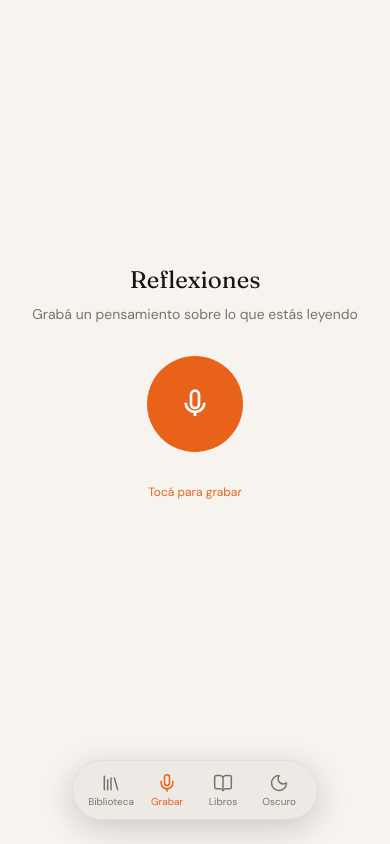
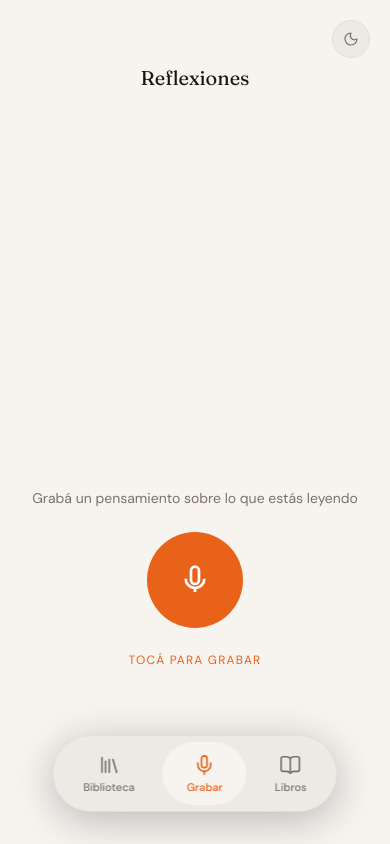
Before and after one commit to KazeVentum/personal-Memories, a Next.js app: page / in a window 390 px wide. Built offline with nearby package versions, Linux system fonts and the light colour scheme.

Commit message:
fix(mobile): thumb-zone layout, bigger pill nav, global theme toggle in top-right corner

```diff
--- a/src/app/layout.tsx
+++ b/src/app/layout.tsx
@@ -1,6 +1,7 @@
 import type { Metadata, Viewport } from "next";
 import { Fraunces, DM_Sans } from "next/font/google";
 import "./globals.css";
+import { GlobalUI } from "@/components/GlobalUI";
 
 const fraunces = Fraunces({
   subsets: ["latin"],
@@ -42,7 +43,10 @@ export const viewport: Viewport = {
 export default function RootLayout({ children }: { children: React.ReactNode }) {
   return (
     <html lang="es" className={`${fraunces.variable} ${dmSans.variable}`}>
-      <body>{children}</body>
+      <body>
+        <GlobalUI />
+        {children}
+      </body>
     </html>
   );
 }
--- a/src/app/login/page.tsx
+++ b/src/app/login/page.tsx
@@ -2,7 +2,6 @@
 import { useState } from "react";
 import { useRouter } from "next/navigation";
 import { createClient } from "@/lib/supabase/client";
-import { ThemeToggle } from "@/components/ThemeToggle";
 
 export default function LoginPage() {
   const router = useRouter();
@@ -27,9 +26,6 @@ export default function LoginPage() {
 
   return (
     <main className="min-h-screen flex flex-col items-center justify-center px-6 bg-[var(--bg)]">
-      <div className="absolute top-4 right-4">
-        <ThemeToggle />
-      </div>
       <div className="w-full max-w-sm flex flex-col gap-6">
         <div className="text-center">
           <h1 className="font-[family-name:var(--font-fraunces)] text-2xl text-[var(--fg)] mb-2">
--- a/src/app/page.tsx
+++ b/src/app/page.tsx
@@ -7,44 +7,42 @@ import { BottomNav } from "@/components/BottomNav";
 export default function Home() {
   const { state, audioBlob, duration, elapsed, start, stop, reset } = useRecorder();
 
+  if (state === "done" && audioBlob) {
     return (
-    <main className="min-h-screen flex flex-col items-center justify-center px-6 pb-20">
-      <div className="flex flex-col items-center gap-8 w-full max-w-md">
-        {state !== "done" && (
-          <>
-            <div className="text-center">
-              <h1 className="font-[family-name:var(--font-fraunces)] text-2xl text-[var(--fg)] mb-2">
+      <main className="min-h-screen flex flex-col px-5 pt-16 pb-36 max-w-md mx-auto w-full">
+        <ReflectionForm audioBlob={audioBlob} duration={duration} onSaved={reset} onCancel={reset} />
+        <BottomNav />
+      </main>
+    );
+  }
+
+  return (
+    <main className="h-screen flex flex-col items-center px-6">
+      <div className="mt-16 text-center">
+        <h1 className="font-[family-name:var(--font-fraunces)] text-xl text-[var(--fg)]">
           Reflexiones
         </h1>
+      </div>
+
+      <div className="mt-auto mb-0 pb-44 flex flex-col items-center gap-6">
+        {state === "recording" && (
+          <p className="text-sm text-[var(--muted)] tracking-wide">
+            Grabando… {elapsed}s
+          </p>
+        )}
         {state === "idle" && (
           <p className="text-sm text-[var(--muted)]">
             Grabá un pensamiento sobre lo que estás leyendo
           </p>
         )}
-              {state === "recording" && (
-                <p className="text-sm text-[var(--muted)]">
-                  Grabando... {elapsed}s
+        <RecordButton state={state} onStart={start} onStop={stop} />
+        {state === "idle" && (
+          <p className="text-xs text-[var(--accent)] tracking-widest uppercase">
+            Tocá para grabar
           </p>
         )}
       </div>
-            <RecordButton state={state} onStart={start} onStop={stop} />
-            {state === "idle" && (
-              <p className="text-xs text-[var(--accent)]">
-                Tocá para grabar
-              </p>
-            )}
-          </>
-        )}
 
-        {state === "done" && audioBlob && (
-          <ReflectionForm
-            audioBlob={audioBlob}
-            duration={duration}
-            onSaved={reset}
-            onCancel={reset}
-          />
-        )}
-      </div>
       <BottomNav />
     </main>
   );
--- a/src/components/BottomNav.tsx
+++ b/src/components/BottomNav.tsx
@@ -1,39 +1,7 @@
 "use client";
 import Link from "next/link";
 import { usePathname } from "next/navigation";
-import { Mic, BookOpen, Library, Sun, Moon } from "lucide-react";
-import { useEffect, useState } from "react";
-
-function ThemeToggleIcon() {
-  const [dark, setDark] = useState(false);
-
-  useEffect(() => {
-    const stored = localStorage.getItem("theme");
-    const prefersDark = window.matchMedia("(prefers-color-scheme: dark)").matches;
-    setDark(stored === "dark" || (!stored && prefersDark));
-    if (stored === "dark") document.documentElement.classList.add("dark");
-    if (stored === "light") document.documentElement.classList.add("light");
-  }, []);
-
-  const toggle = () => {
-    const next = !dark;
-    setDark(next);
-    document.documentElement.classList.remove("dark", "light");
-    document.documentElement.classList.add(next ? "dark" : "light");
-    localStorage.setItem("theme", next ? "dark" : "light");
-  };
-
-  return (
-    <button
-      onClick={toggle}
-      aria-label="Cambiar tema"
-      className="flex flex-col items-center gap-1 min-w-[52px] py-2 text-[var(--muted)] hover:text-[var(--fg)] transition-colors"
-    >
-      {dark ? <Sun size={20} strokeWidth={1.8} /> : <Moon size={20} strokeWidth={1.8} />}
-      <span className="text-[10px] leading-none">{dark ? "Claro" : "Oscuro"}</span>
-    </button>
-  );
-}
+import { Mic, BookOpen, Library } from "lucide-react";
 
 export function BottomNav() {
   const pathname = usePathname();
@@ -43,30 +11,31 @@ export function BottomNav() {
     return (
       <Link
         href={href}
-        className={`flex flex-col items-center gap-1 min-w-[52px] py-2 transition-colors ${
-          active ? "text-[var(--accent)]" : "text-[var(--muted)] hover:text-[var(--fg)]"
+        className={`flex flex-col items-center gap-1.5 px-6 py-3 rounded-full transition-colors ${
+          active
+            ? "text-[var(--accent)] bg-[var(--bg)]"
+            : "text-[var(--muted)] hover:text-[var(--fg)]"
         }`}
       >
         {icon}
-        <span className="text-[10px] leading-none">{label}</span>
+        <span className="text-[11px] font-medium leading-none">{label}</span>
       </Link>
     );
   };
 
   return (
     <nav
-      className="fixed bottom-6 left-1/2 -translate-x-1/2 z-50 flex items-center gap-1 px-3 py-1 rounded-full border border-[var(--border)] bg-[var(--surface)]"
+      className="fixed bottom-8 left-1/2 -translate-x-1/2 z-50 flex items-center gap-1 p-1.5 rounded-full border border-[var(--border)] bg-[var(--surface)]"
       style={{
-        boxShadow: "0 8px 32px rgba(0,0,0,0.18)",
-        backdropFilter: "blur(12px)",
-        WebkitBackdropFilter: "blur(12px)",
+        boxShadow: "0 8px 40px rgba(0,0,0,0.25)",
+        backdropFilter: "blur(16px)",
+        WebkitBackdropFilter: "blur(16px)",
         marginBottom: "env(safe-area-inset-bottom)",
       }}
     >
-      {navItem("/library", <Library size={20} strokeWidth={1.8} />, "Biblioteca")}
-      {navItem("/", <Mic size={20} strokeWidth={1.8} />, "Grabar")}
-      {navItem("/books", <BookOpen size={20} strokeWidth={1.8} />, "Libros")}
-      <ThemeToggleIcon />
+      {navItem("/library", <Library size={22} strokeWidth={1.8} />, "Biblioteca")}
+      {navItem("/", <Mic size={22} strokeWidth={1.8} />, "Grabar")}
+      {navItem("/books", <BookOpen size={22} strokeWidth={1.8} />, "Libros")}
     </nav>
   );
 }
--- /dev/null
+++ b/src/components/GlobalUI.tsx
@@ -0,0 +1,38 @@
+"use client";
+import { useEffect, useState } from "react";
+import { Sun, Moon } from "lucide-react";
+
+export function GlobalUI() {
+  const [dark, setDark] = useState(false);
+  const [mounted, setMounted] = useState(false);
+
+  useEffect(() => {
+    const stored = localStorage.getItem("theme");
+    const prefersDark = window.matchMedia("(prefers-color-scheme: dark)").matches;
+    const isDark = stored === "dark" || (!stored && prefersDark);
+    setDark(isDark);
+    setMounted(true);
+    if (stored === "dark") document.documentElement.classList.add("dark");
+    if (stored === "light") document.documentElement.classList.add("light");
+  }, []);
+
+  const toggle = () => {
+    const next = !dark;
+    setDark(next);
+    document.documentElement.classList.remove("dark", "light");
+    document.documentElement.classList.add(next ? "dark" : "light");
+    localStorage.setItem("theme", next ? "dark" : "light");
+  };
+
+  if (!mounted) return null;
+
+  return (
+    <button
+      onClick={toggle}
+      aria-label="Cambiar tema"
+      className="fixed top-5 right-5 z-50 p-2.5 rounded-full bg-[var(--surface)] border border-[var(--border)] text-[var(--muted)] hover:text-[var(--fg)] transition-colors"
+    >
+      {dark ? <Sun size={16} strokeWidth={1.8} /> : <Moon size={16} strokeWidth={1.8} />}
+    </button>
+  );
+}
```
Lines whose indentation alone changed are shown as unchanged.
